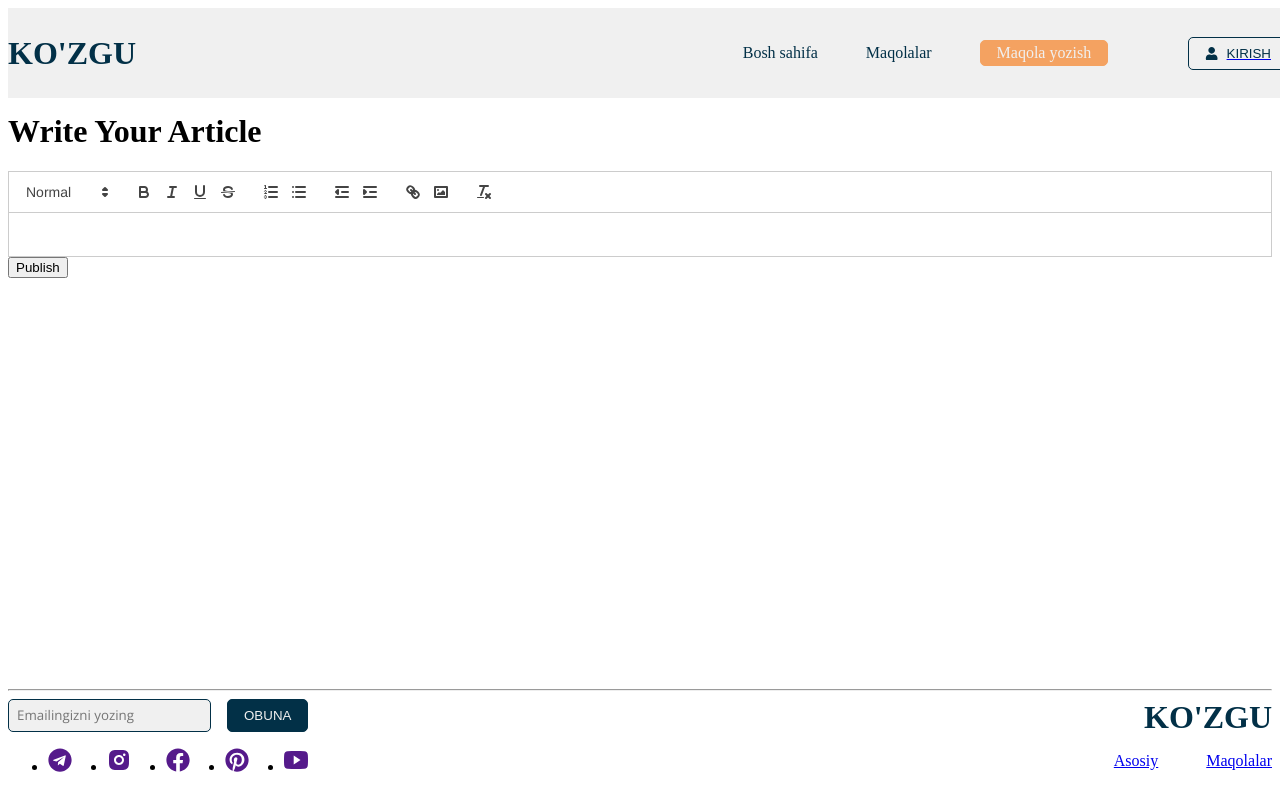
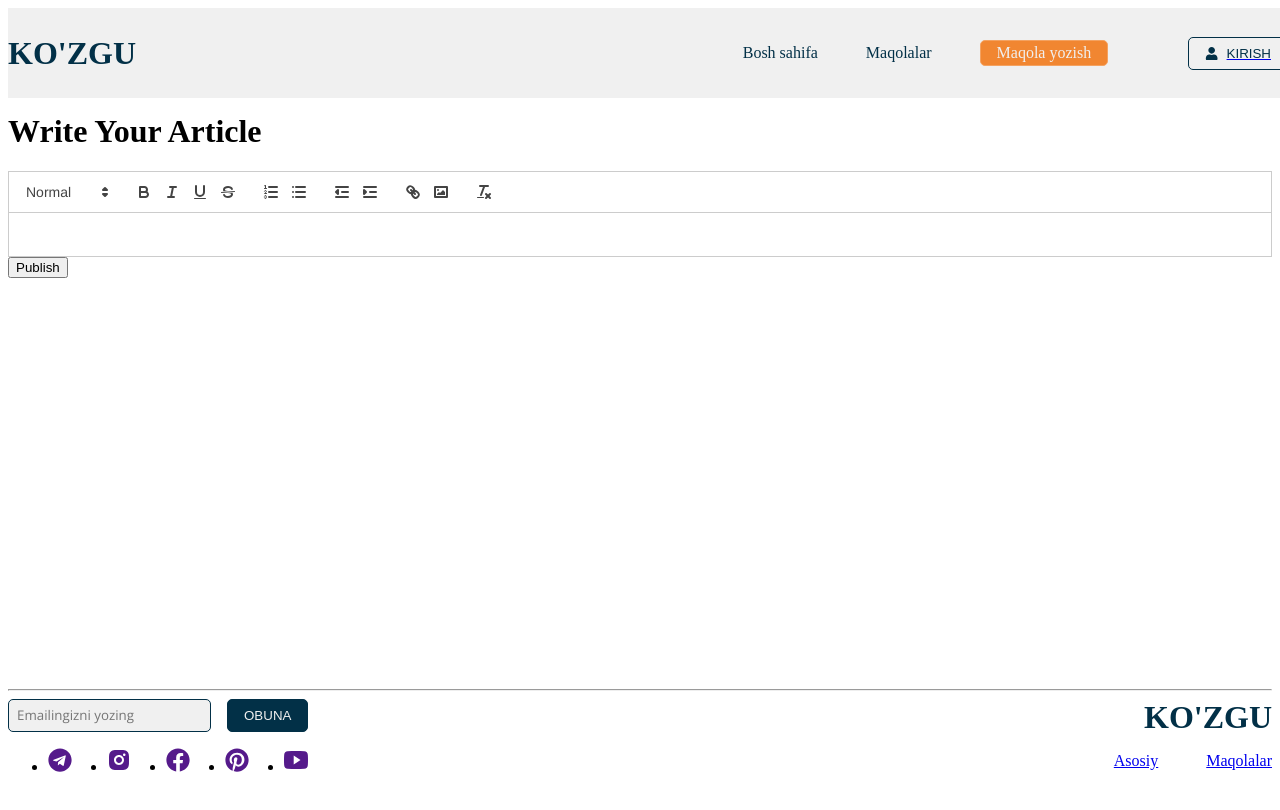
Before and after one commit to SardorDev12/kozgu-front, a React (Vite) app: page /write in a window 1280 px wide. In both pictures the pointer is over the link "Maqola yozish". Shown: the top 810 px of the page. Built offline with nearby package versions, Linux system fonts and the light colour scheme; no server answers; the HTML template or start-up script is replaced by a standard one.

Commit message:
change write article btn bg color

```diff
--- a/src/assets/styles/components/header.scss
+++ b/src/assets/styles/components/header.scss
@@ -41,16 +41,14 @@
 
           &.write-page__btn {
             @include mixins.button(
+              vars.$sc-color,
               vars.$bg-color,
-              vars.$pr-color,
-              vars.$pr-color
+              vars.$sc-color
             );
             padding: 0.2rem 1rem;
             margin: 0;
             &:hover {
-              background-color: vars.$sc-color;
-              border-color: vars.$sc-color;
-              color: vars.$bg-color;
+              background-color: color.adjust(vars.$sc-color, $lightness: -10%);
             }
           }
         }
```
